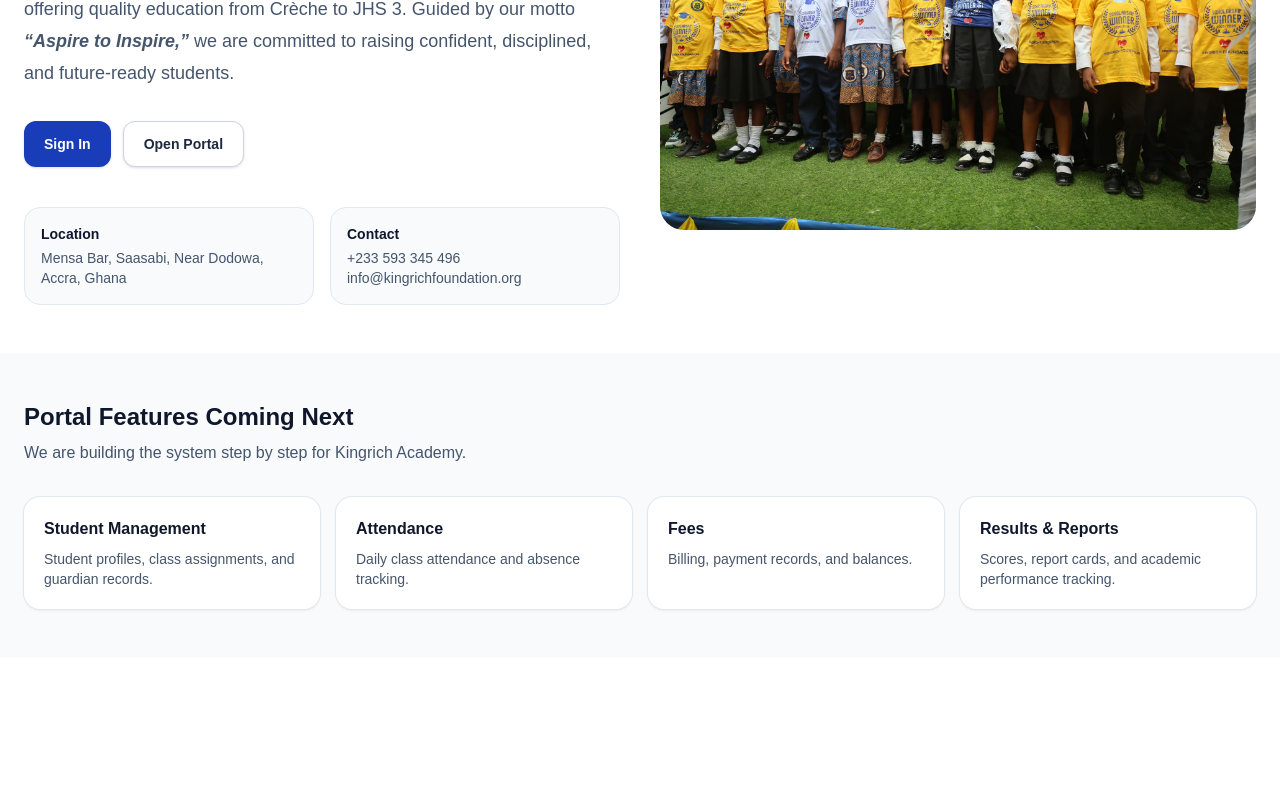
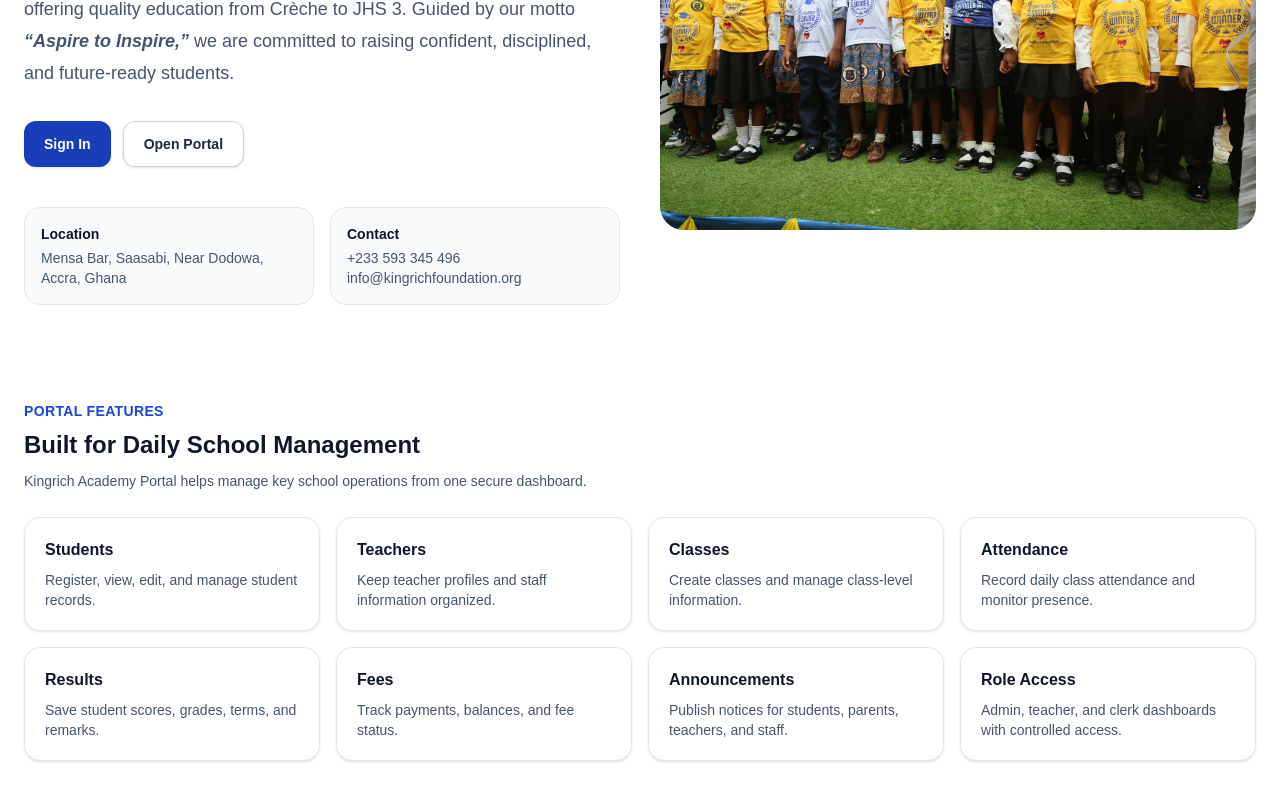
Before and after one commit to denzeldaboy-ai/kingrich-portal, a Next.js app: page / in a window 1280 px wide. Shown: the part 340-1140 px from the top of the page. Before the commit the page ends 997 px from the top, so only its background shows below. Built offline with nearby package versions, Linux system fonts and the light colour scheme.

Commit message:
Update page.tsx

```diff
--- a/app/page.tsx
+++ b/app/page.tsx
@@ -99,41 +99,75 @@
         </div>
       </section>
 
-      <section className="bg-slate-50">
-        <div className="mx-auto max-w-7xl px-6 py-12">
-          <h3 className="text-2xl font-bold">Portal Features Coming Next</h3>
-          <p className="mt-2 text-slate-600">
-            We are building the system step by step for Kingrich Academy.
+     <section className="mx-auto max-w-7xl px-6 py-12">
+        <div className="mb-6">
+          <p className="text-sm font-semibold uppercase tracking-wide text-blue-700">
+            Portal Features
           </p>
-
-          <div className="mt-8 grid gap-4 sm:grid-cols-2 xl:grid-cols-4">
-            <div className="rounded-2xl bg-white p-5 shadow-sm ring-1 ring-slate-200">
-              <h4 className="font-semibold">Student Management</h4>
-              <p className="mt-2 text-sm text-slate-600">
-                Student profiles, class assignments, and guardian records.
+          <h2 className="mt-2 text-2xl font-bold text-slate-900">
+            Built for Daily School Management
+          </h2>
+          <p className="mt-2 max-w-2xl text-sm leading-6 text-slate-600">
+            Kingrich Academy Portal helps manage key school operations from one
+            secure dashboard.
           </p>
         </div>
 
-            <div className="rounded-2xl bg-white p-5 shadow-sm ring-1 ring-slate-200">
-              <h4 className="font-semibold">Attendance</h4>
+        <div className="grid gap-4 sm:grid-cols-2 lg:grid-cols-4">
+          <div className="rounded-2xl border border-slate-200 bg-white p-5 shadow-sm">
+            <h3 className="font-bold text-slate-900">Students</h3>
             <p className="mt-2 text-sm text-slate-600">
-                Daily class attendance and absence tracking.
+              Register, view, edit, and manage student records.
             </p>
           </div>
 
-            <div className="rounded-2xl bg-white p-5 shadow-sm ring-1 ring-slate-200">
-              <h4 className="font-semibold">Fees</h4>
+          <div className="rounded-2xl border border-slate-200 bg-white p-5 shadow-sm">
+            <h3 className="font-bold text-slate-900">Teachers</h3>
             <p className="mt-2 text-sm text-slate-600">
-                Billing, payment records, and balances.
+              Keep teacher profiles and staff information organized.
             </p>
           </div>
 
-            <div className="rounded-2xl bg-white p-5 shadow-sm ring-1 ring-slate-200">
-              <h4 className="font-semibold">Results & Reports</h4>
+          <div className="rounded-2xl border border-slate-200 bg-white p-5 shadow-sm">
+            <h3 className="font-bold text-slate-900">Classes</h3>
             <p className="mt-2 text-sm text-slate-600">
-                Scores, report cards, and academic performance tracking.
+              Create classes and manage class-level information.
             </p>
           </div>
+
+          <div className="rounded-2xl border border-slate-200 bg-white p-5 shadow-sm">
+            <h3 className="font-bold text-slate-900">Attendance</h3>
+            <p className="mt-2 text-sm text-slate-600">
+              Record daily class attendance and monitor presence.
+            </p>
+          </div>
+
+          <div className="rounded-2xl border border-slate-200 bg-white p-5 shadow-sm">
+            <h3 className="font-bold text-slate-900">Results</h3>
+            <p className="mt-2 text-sm text-slate-600">
+              Save student scores, grades, terms, and remarks.
+            </p>
+          </div>
+
+          <div className="rounded-2xl border border-slate-200 bg-white p-5 shadow-sm">
+            <h3 className="font-bold text-slate-900">Fees</h3>
+            <p className="mt-2 text-sm text-slate-600">
+              Track payments, balances, and fee status.
+            </p>
+          </div>
+
+          <div className="rounded-2xl border border-slate-200 bg-white p-5 shadow-sm">
+            <h3 className="font-bold text-slate-900">Announcements</h3>
+            <p className="mt-2 text-sm text-slate-600">
+              Publish notices for students, parents, teachers, and staff.
+            </p>
+          </div>
+
+          <div className="rounded-2xl border border-slate-200 bg-white p-5 shadow-sm">
+            <h3 className="font-bold text-slate-900">Role Access</h3>
+            <p className="mt-2 text-sm text-slate-600">
+              Admin, teacher, and clerk dashboards with controlled access.
+            </p>
           </div>
         </div>
       </section>
```
Lines whose indentation alone changed are shown as unchanged.
